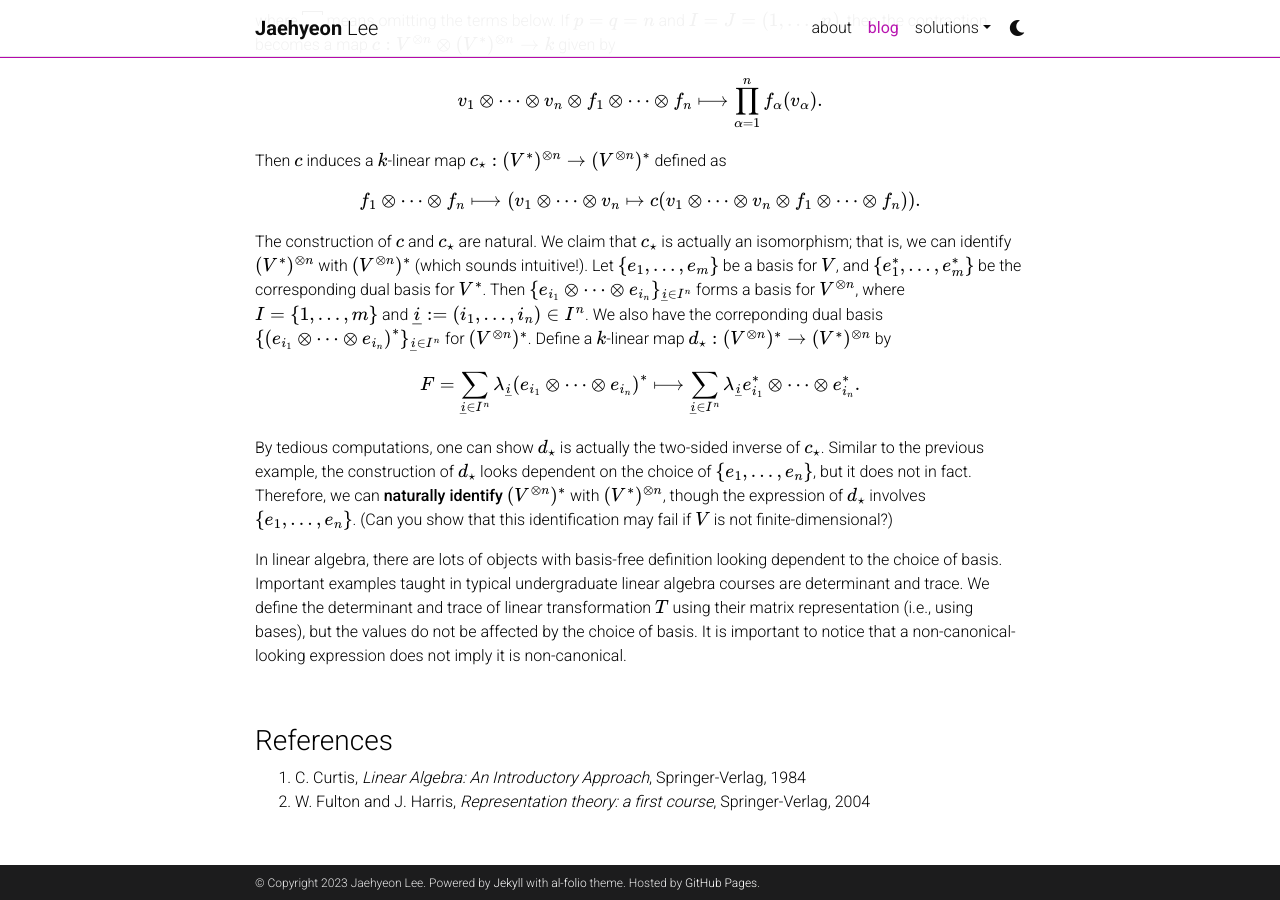
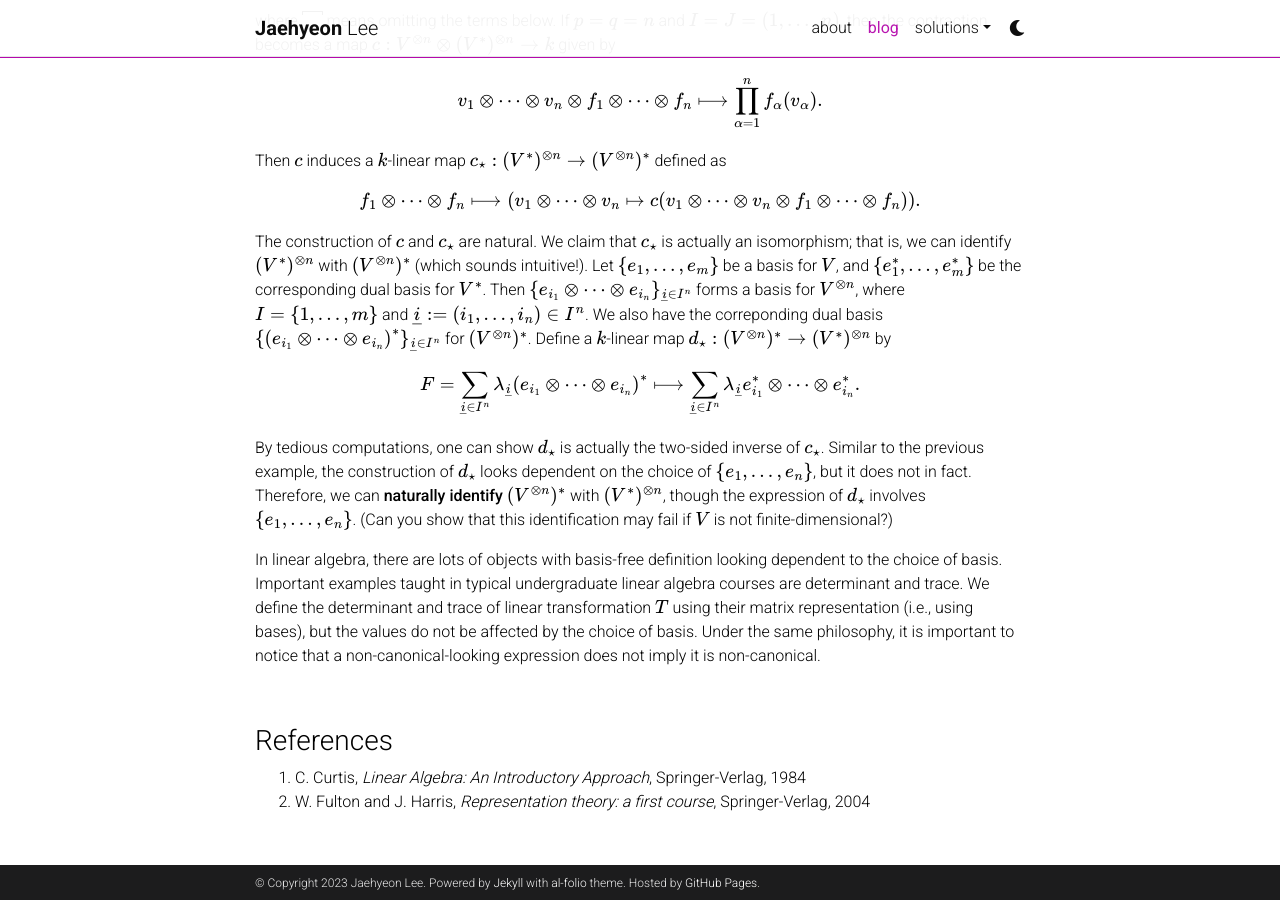
Before and after one commit to ijhlee0511/ijhlee0511.github.io, a Jekyll site: the page built from _posts/2023-07-19-LA-post-1.md, in a window 1280 px wide and 900 px high, scrolled down 1203 px. Built offline with Jekyll 4.4.1, drawn with Linux system fonts in a browser that asks for light colours; comment, search, counter and statistics services are not loaded; a style sheet for code colours, icons or effects is not loaded.

Commit message:
Update 2023-07-19-LA-post-1.md

```diff
--- a/_posts/2023-07-19-LA-post-1.md
+++ b/_posts/2023-07-19-LA-post-1.md
@@ -58,7 +58,7 @@ $$
 
 By tedious computations, one can show $$d_\star$$ is actually the two-sided inverse of $$c_\star$$. Similar to the previous example, the construction of $$d_\star$$ looks dependent on the choice of $$\{e_1, \ldots, e_n\}$$, but it does not in fact. Therefore, we can **naturally identify** $$(V^{\otimes n})^\ast$$ with $$(V^\ast)^{\otimes n}$$, though the expression of $$d_\star$$ involves $$\{e_1, \ldots, e_n\}$$. (Can you show that this identification may fail if $$V$$ is not finite-dimensional?)
 
-In linear algebra, there are lots of objects with basis-free definition looking dependent to the choice of basis. Important examples taught in typical undergraduate linear algebra courses are determinant and trace. We define the determinant and trace of linear transformation $$T$$ using their matrix representation (i.e., using bases), but the values do not be affected by the choice of basis. It is important to notice that a non-canonical-looking expression does not imply it is non-canonical.
+In linear algebra, there are lots of objects with basis-free definition looking dependent to the choice of basis. Important examples taught in typical undergraduate linear algebra courses are determinant and trace. We define the determinant and trace of linear transformation $$T$$ using their matrix representation (i.e., using bases), but the values do not be affected by the choice of basis. Under the same philosophy, it is important to notice that a non-canonical-looking expression does not imply it is non-canonical.
 
 <br>
 
```
